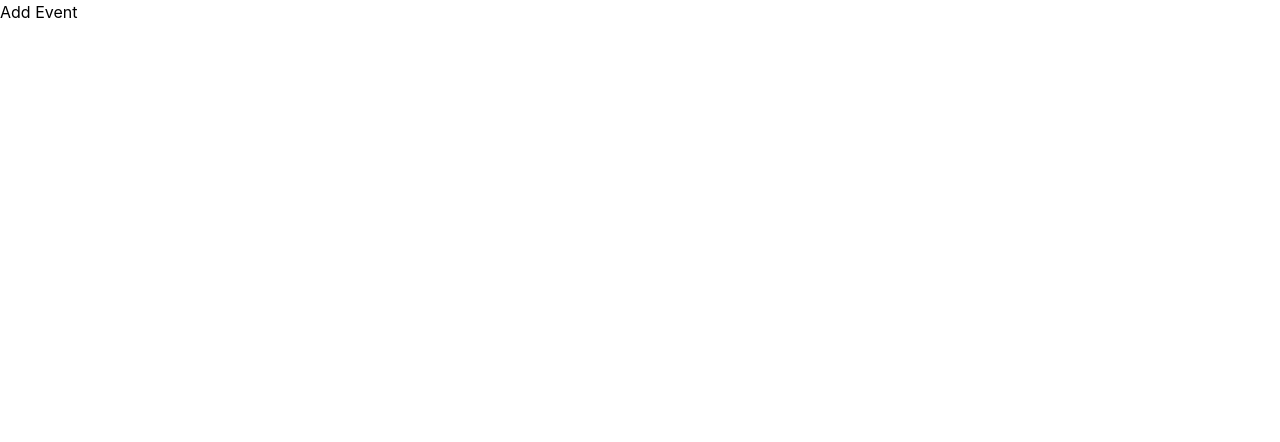
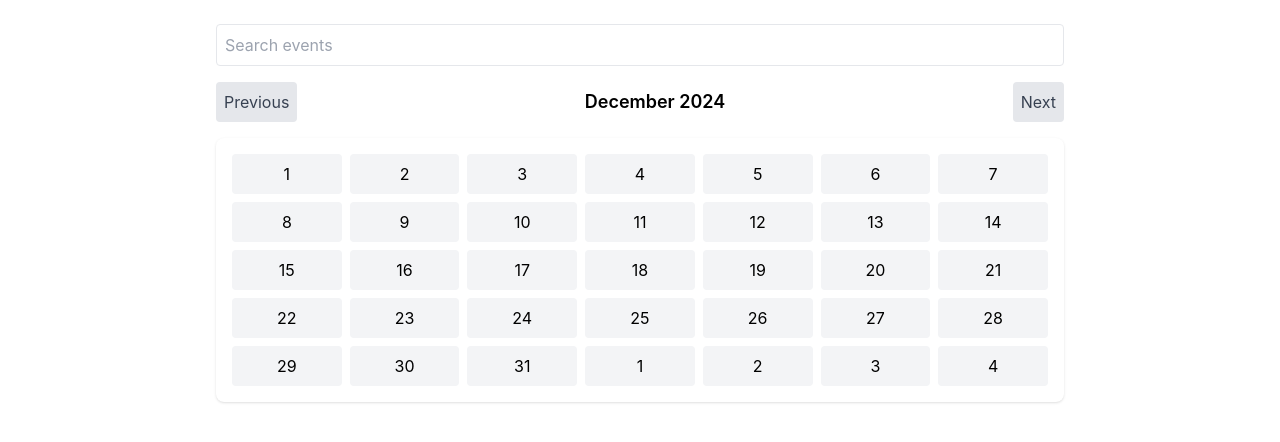
Before and after one commit to Vipul-Mhatre/Evenzaa, a React (Create React App) app: page / in a window 1280 px wide. Shown: the top 442 px of the page. Built offline with nearby package versions, Linux system fonts and the light colour scheme.

Commit message:
adding event with the dynamic dates feature

```diff
--- a/src/App.jsx
+++ b/src/App.jsx
@@ -1,32 +1,39 @@
 import React, { useState, useEffect } from "react";
-import Calender from "./components/Calender";
-
+import ReactModal from "react-modal";
+import Calendar from "./components/Calender";
 import EventModal from "./components/EventModal";
 import EventList from "./components/EventList";
 import { getFormattedDate } from "./utils/date";
 import { saveToLocalStorage, loadFromLocalStorage } from "./utils/storage";
+import { format, addMonths, subMonths } from "date-fns";
 
 const App = () => {
-  const [selectedDate, setSelectedDate] = useState(null);
+  const [selectedDate, setSelectedDate] = useState(null);  // Currently selected date
   const [events, setEvents] = useState({});
   const [showModal, setShowModal] = useState(false);
+  const [search, setSearch] = useState("");
+  const [currentMonth, setCurrentMonth] = useState(new Date());  // Current month state
 
-  // Load events from local storage when the app first loads
+  // Load events from local storage on component mount
   useEffect(() => {
+    ReactModal.setAppElement('#root');
     const loadedEvents = loadFromLocalStorage("events");
-    setEvents(loadedEvents);
+    setEvents(loadedEvents || {});
   }, []);
 
+  // Save events to local storage whenever they change
   useEffect(() => {
     saveToLocalStorage("events", events);
   }, [events]);
 
+  // Save new event for the selected date
   const handleSaveEvent = (eventDetails) => {
     const dateKey = getFormattedDate(selectedDate);
     const eventList = events[dateKey] || [];
     const isOverlap = eventList.some(
       (event) =>
-        event.startTime < eventDetails.endTime && eventDetails.startTime < event.endTime
+        event.startTime < eventDetails.endTime &&
+        eventDetails.startTime < event.endTime
     );
 
     if (isOverlap) {
@@ -34,38 +41,88 @@ const App = () => {
       return;
     }
 
+    // Save the event
     setEvents({
       ...events,
       [dateKey]: [...eventList, eventDetails],
     });
-    setShowModal(false);
+    setShowModal(false);  // Close modal after saving event
+  };
+
+  // Filter events based on search input
+  const filteredEvents = Object.entries(events).filter(([date, eventList]) =>
+    eventList.some((event) =>
+      event.name.toLowerCase().includes(search.toLowerCase())
+    )
+  );
+
+  // Change the current month (next or previous month)
+  const handleMonthChange = (direction) => {
+    setCurrentMonth((prevMonth) =>
+      direction === "next" ? addMonths(prevMonth, 1) : subMonths(prevMonth, 1)
+    );
+  };
+
+  // Handle day click
+  const handleDayClick = (day) => {
+    setSelectedDate(day);
+    setShowModal(true);  // Show modal when a day is clicked
   };
 
   return (
-    <div>
-      <Calender
-        onDayClick={setSelectedDate}
-        selectedDate={selectedDate}
+    <div className="p-6 max-w-4xl mx-auto">
+      {/* Search Input */}
+      <input
+        type="text"
+        placeholder="Search events"
+        value={search}
+        onChange={(e) => setSearch(e.target.value)}
+        className="border rounded w-full p-2 mb-4"
       />
 
-      {selectedDate && (
-        <EventList
-          events={events[getFormattedDate(selectedDate)] || []}
-          onDelete={(index) => {
-            const dateKey = getFormattedDate(selectedDate);
-            const updatedEvents = [...(events[dateKey] || [])];
-            updatedEvents.splice(index, 1);
-            setEvents({ ...events, [dateKey]: updatedEvents });
-          }}
-        />
-      )}
+      {/* Filtered Events Display */}
+      {filteredEvents.map(([date, eventList]) => (
+        <div key={date} className="mb-4">
+          <h4 className="font-semibold text-lg">{date}</h4>
+          {eventList.map((event, index) => (
+            <p key={index} className="text-sm text-gray-700">
+              {event.name}
+            </p>
+          ))}
+        </div>
+      ))}
 
-      <button onClick={() => setShowModal(true)}>Add Event</button>
+      {/* Month Navigation */}
+      <div className="flex justify-between items-center mb-4">
+        <button
+          onClick={() => handleMonthChange("prev")}
+          className="bg-gray-200 text-gray-700 p-2 rounded"
+        >
+          Previous
+        </button>
+        <h2 className="text-lg font-semibold">{format(currentMonth, "MMMM yyyy")}</h2>
+        <button
+          onClick={() => handleMonthChange("next")}
+          className="bg-gray-200 text-gray-700 p-2 rounded"
+        >
+          Next
+        </button>
+      </div>
 
+      {/* Calendar component */}
+      <Calendar
+        currentMonth={currentMonth}  // Pass current month to calendar
+        onDayClick={handleDayClick}  // Handle day click
+        selectedDate={selectedDate}  // Highlight selected date
+        events={events}  // Pass events to Calendar
+      />
+
+      {/* Event Modal */}
       <EventModal
         isOpen={showModal}
         onClose={() => setShowModal(false)}
         onSave={handleSaveEvent}
+        existingEvent={null}  // Existing event is null since we're adding a new one
       />
     </div>
   );
--- a/src/components/Calender.jsx
+++ b/src/components/Calender.jsx
@@ -1,20 +1,25 @@
 import React from "react";
 import { format, startOfMonth, endOfMonth, eachDayOfInterval, startOfWeek, endOfWeek } from "date-fns";
 
-const Calendar = ({ currentMonth, onDayClick, selectedDate }) => {
+const Calendar = ({ currentMonth, onDayClick, selectedDate, events }) => {
   const start = startOfWeek(startOfMonth(currentMonth));
   const end = endOfWeek(endOfMonth(currentMonth));
   const days = eachDayOfInterval({ start, end });
 
   return (
-    <div className="calendar-grid">
+    <div className="grid grid-cols-7 gap-2 p-4 bg-white rounded-lg shadow">
       {days.map((day) => (
         <div
           key={day}
-          className={`day ${selectedDate === day ? "selected" : ""}`}
+          className={`cursor-pointer text-center p-2 rounded ${selectedDate === day ? "bg-blue-500 text-white" : "bg-gray-100"} hover:bg-blue-300`}
           onClick={() => onDayClick(day)}
         >
-          {format(day, "d")}
+          <div>{format(day, "d")}</div>
+          {events[format(day, "yyyy-MM-dd")] && (
+            <div className="text-xs text-gray-500 mt-1">
+              {events[format(day, "yyyy-MM-dd")].length} event(s)
+            </div>
+          )}
         </div>
       ))}
     </div>
--- a/src/components/EventList.jsx
+++ b/src/components/EventList.jsx
@@ -1,17 +1,66 @@
-import React from "react";
+import React, { useState } from "react";
+import { format } from "date-fns";
 
-const EventList = ({ events, onDelete }) => (
-  <div className="event-list">
-    <h3>Events</h3>
-    {events.map((event, index) => (
-      <div key={index} className="event-item">
-        <h4>{event.name}</h4>
-        <p>{`${event.startTime} - ${event.endTime}`}</p>
-        <p>{event.description}</p>
-        <button onClick={() => onDelete(index)}>Delete</button>
+const EventList = ({ events, onDelete }) => {
+  const [selectedDate, setSelectedDate] = useState("");
+  const [filteredEvents, setFilteredEvents] = useState(events);
+
+  const handleDateChange = (e) => {
+    const date = e.target.value;
+    setSelectedDate(date);
+
+    const formattedDate = format(new Date(date), "yyyy-MM-dd");
+    const filtered = events.filter(
+      (event) => event.date === formattedDate
+    );
+    setFilteredEvents(filtered);
+  };
+
+  return (
+    <div className="p-4 bg-white rounded-lg shadow mt-4">
+      <div className="mb-4">
+        <label
+          htmlFor="date-picker"
+          className="block text-sm font-medium text-gray-700 mb-1"
+        >
+          Select Date
+        </label>
+        <input
+          id="date-picker"
+          type="date"
+          value={selectedDate}
+          onChange={handleDateChange}
+          className="p-2 border rounded w-full"
+        />
       </div>
-    ))}
-  </div>
-);
+
+      <h3 className="text-lg font-semibold mb-2">Events</h3>
+      {filteredEvents.length > 0 ? (
+        filteredEvents.map((event, index) => (
+          <div
+            key={index}
+            className="p-2 mb-2 bg-gray-50 rounded flex justify-between items-center"
+          >
+            <div>
+              <h4 className="font-medium">{event.name}</h4>
+              <p className="text-sm text-gray-600">
+                {`${event.startTime} - ${event.endTime}`}
+              </p>
+              <p className="text-sm">{event.description}</p>
+            </div>
+            <button
+              onClick={() => onDelete(index)}
+              className="bg-red-500 text-white px-2 py-1 rounded hover:bg-red-600"
+            >
+              Delete
+            </button>
+          </div>
+        ))
+      ) : (
+        <p className="text-sm text-gray-500">No events found for the selected date.</p>
+      )}
+    </div>
+  );
+};
 
 export default EventList;
--- a/src/components/EventModal.jsx
+++ b/src/components/EventModal.jsx
@@ -2,38 +2,72 @@ import React, { useState } from "react";
 import ReactModal from "react-modal";
 
 const EventModal = ({ isOpen, onClose, onSave, existingEvent }) => {
-  const [eventDetails, setEventDetails] = useState(existingEvent || { name: "", startTime: "", endTime: "", description: "" });
+  const [eventDetails, setEventDetails] = useState(
+    existingEvent || { name: "", startTime: "", endTime: "", description: "" }
+  );
 
   const handleSave = () => {
-    onSave(eventDetails);
-    setEventDetails({ name: "", startTime: "", endTime: "", description: "" });
+    onSave(eventDetails);  // Save event to parent
+    setEventDetails({ name: "", startTime: "", endTime: "", description: "" });  // Clear form
   };
 
   return (
-    <ReactModal isOpen={isOpen} onRequestClose={onClose}>
-      <h2>{existingEvent ? "Edit Event" : "Add Event"}</h2>
+    <ReactModal
+      isOpen={isOpen}
+      onRequestClose={onClose}
+      className="bg-white rounded-lg shadow-lg p-6 w-full max-w-md mx-auto"
+      overlayClassName="fixed inset-0 bg-black bg-opacity-30 flex items-center justify-center"
+    >
+      <h2 className="text-xl font-semibold mb-4">
+        {existingEvent ? "Edit Event" : "Add Event"}
+      </h2>
       <input
         type="text"
         placeholder="Event Name"
         value={eventDetails.name}
-        onChange={(e) => setEventDetails({ ...eventDetails, name: e.target.value })}
+        onChange={(e) =>
+          setEventDetails({ ...eventDetails, name: e.target.value })
+        }
+        className="border rounded w-full p-2 mb-2"
       />
       <input
         type="time"
         value={eventDetails.startTime}
-        onChange={(e) => setEventDetails({ ...eventDetails, startTime: e.target.value })}
+        onChange={(e) =>
+          setEventDetails({ ...eventDetails, startTime: e.target.value })
+        }
+        className="border rounded w-full p-2 mb-2"
       />
       <input
         type="time"
         value={eventDetails.endTime}
-        onChange={(e) => setEventDetails({ ...eventDetails, endTime: e.target.value })}
+        onChange={(e) =>
+          setEventDetails({ ...eventDetails, endTime: e.target.value })
+        }
+        className="border rounded w-full p-2 mb-2"
       />
       <textarea
         placeholder="Description"
         value={eventDetails.description}
-        onChange={(e) => setEventDetails({ ...eventDetails, description: e.target.value })}
+        onChange={(e) =>
+          setEventDetails({ ...eventDetails, description: e.target.value })
+        }
+        className="border rounded w-full p-2 mb-2"
       />
-      <button onClick={handleSave}>Save</button>
+      <div className="flex justify-end space-x-2">
+        <button
+          onClick={onClose}
+          className="bg-gray-500 text-white px-4 py-2 rounded hover:bg-gray-600"
+        >
+          Cancel
+        </button>
+        <button
+          onClick={handleSave}
+          className="bg-blue-500 text-white px-4 py-2 rounded hover:bg-blue-600"
+        >
+          Save
+        </button>
+      </div>
     </ReactModal>
   );
 };
```
